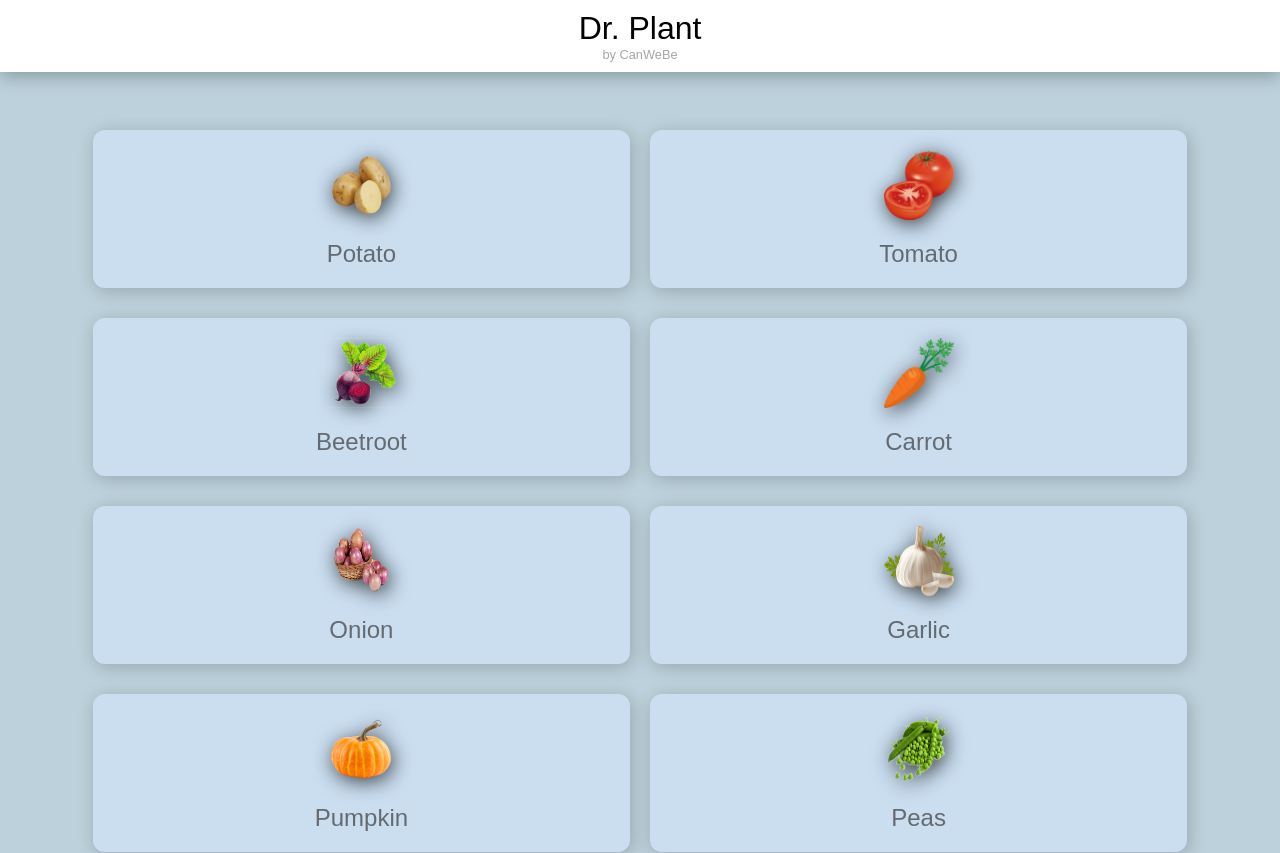
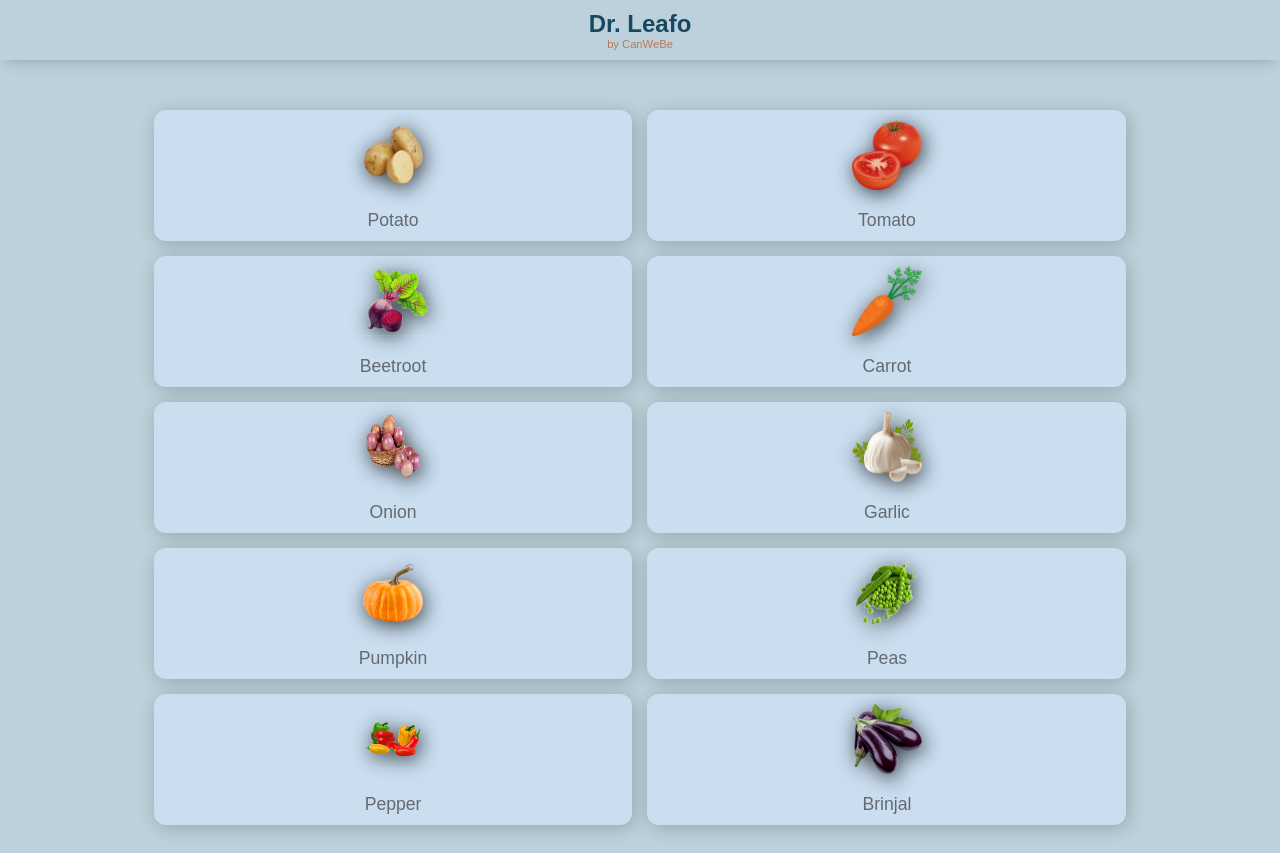
Before and after one commit to canwebe/Dr.-Plant-FrontEnd, a React (Create React App) app: page / in a window 1280 px wide. Shown: the top 853 px of the page. Built offline with nearby package versions, Linux system fonts and the light colour scheme.

Commit message:
Adding environment to webcam

```diff
--- a/public/index.html
+++ b/public/index.html
@@ -24,7 +24,7 @@
       work correctly both with client-side routing and a non-root public URL.
       Learn how to configure a non-root public URL by running `npm run build`.
     -->
-    <title>React App</title>
+    <title>Dr. Leafo</title>
   </head>
   <body>
     <noscript>You need to enable JavaScript to run this app.</noscript>
--- a/src/Components/nav/index.jsx
+++ b/src/Components/nav/index.jsx
@@ -6,7 +6,7 @@ const Nav = () => {
     <nav>
       <div className='wrapper'>
         <Link to='' className='logo'>
-          Dr. Plant <span>by CanWeBe</span>
+          Dr. Leafo <span>by CanWeBe</span>
         </Link>
       </div>
     </nav>
--- a/src/Components/nav/nav.css
+++ b/src/Components/nav/nav.css
@@ -1,20 +1,23 @@
 nav {
-  background-color: white;
+  background-color: #bcd1db;
   padding: 10px 0;
   width: 100%;
   text-align: center;
-  box-shadow: 0 3px 18px rgba(0, 0, 0, 0.3);
+  box-shadow: 0 3px 18px -5px rgba(0, 0, 0, 0.3);
   position: fixed;
   top: 0;
   z-index: 9999;
 }
 
 .logo {
-  font-size: 2rem;
+  font-size: 1.5rem;
+  color: #18485f;
+  font-weight: 600;
 }
 
 .logo span {
-  font-size: 0.8rem;
+  font-size: 0.7rem;
   display: block;
-  color: rgb(166, 166, 166);
+  color: rgb(186, 122, 87);
+  font-weight: 300;
 }
--- a/src/Pages/Detect/index.jsx
+++ b/src/Pages/Detect/index.jsx
@@ -9,7 +9,9 @@ export default function Detect() {
   const { id } = useParams()
   const videoConstraints = {
     width: 'auto',
+    minHeight: 300,
     aspectRatio: 16 / 9,
+    facingMode: 'environment',
   }
   const webcamref = useRef()
   const [image, setImage] = useState()
@@ -40,6 +42,7 @@ export default function Detect() {
         videoConstraints={videoConstraints}
         screenshotFormat='image/jpeg'
         width={'100%'}
+        height={'100%'}
       />
       <div className='wrapper'>
         <div className='cameraBtnWrapper'>
--- a/src/Pages/Home/Home.css
+++ b/src/Pages/Home/Home.css
@@ -1,16 +1,16 @@
 .plantListWrapper {
   display: grid;
   grid-template-columns: repeat(2, 1fr);
-  gap: 30px 20px;
+  gap: 15px;
   margin: 0 auto;
-  padding: 30px 0 100px;
-  width: 90%;
+  padding: 10px 0 100px;
+  width: 80%;
 }
 
 .plantCard {
   box-shadow: 2px 3px 18px rgba(0, 0, 0, 0.2);
   border-radius: 12px;
-  padding: 20px;
+  padding: 10px;
   display: flex;
   flex-direction: column;
   align-items: center;
@@ -27,7 +27,7 @@
 }
 
 .plantCard p {
-  font-size: 1.5rem;
+  font-size: 1.1rem;
   font-weight: 300;
   text-transform: capitalize;
   color: rgba(57, 57, 57, 0.701);
```
